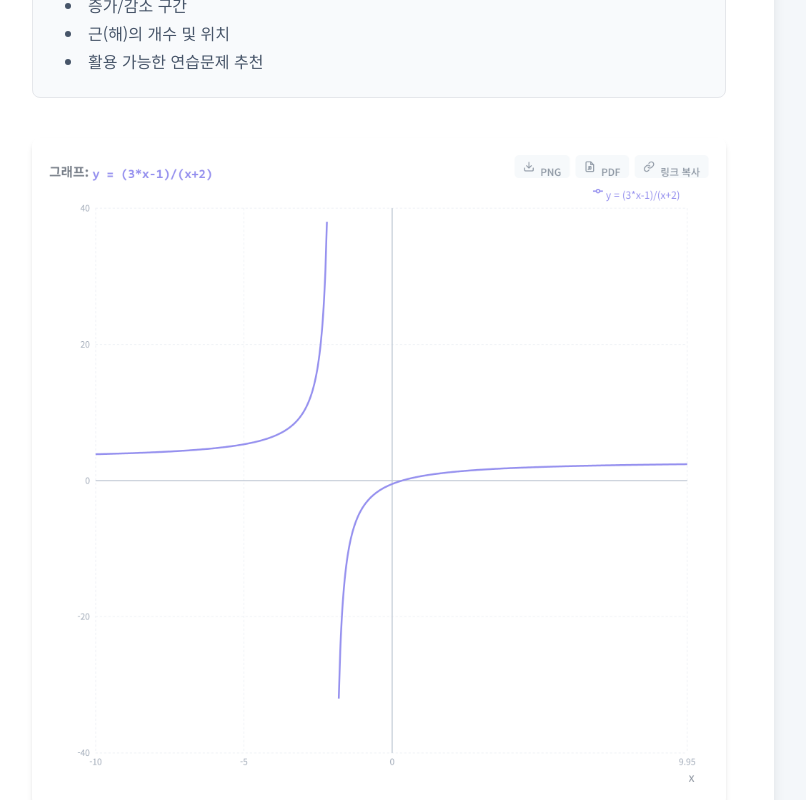
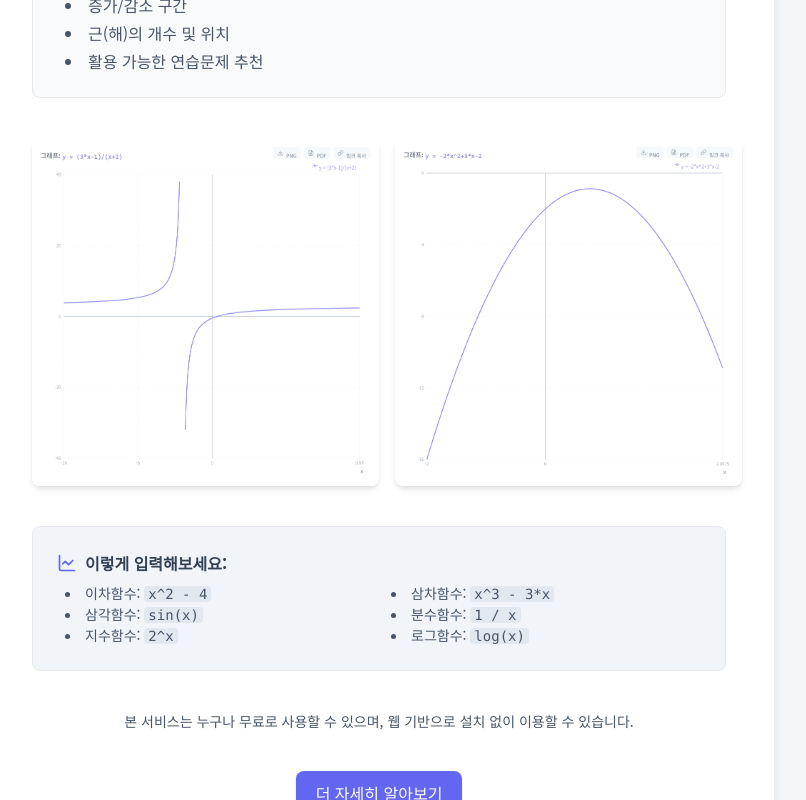
Before and after one commit to kkoshil/function-graph-ai-helper, a React (Vite) app: page / in a window 1280 px wide. Shown: the part 720-1520 px from the top of the page, without its empty margins (459-1265 px from the left). Built offline with nearby package versions, Linux system fonts and the light colour scheme; no server answers.

Commit message:
Modify Welcome.tsx & example-graph1,2 ver2

```diff
--- a/src/components/Welcome.tsx
+++ b/src/components/Welcome.tsx
@@ -39,17 +39,17 @@ export const Welcome: React.FC = () => {
         </ul>
       </div>
 
-      {/* 그래프 예시 이미지 */}
-      <div className="w-full max-w-3xl space-y-4">
+      {/* 그래프 예시 이미지 - 가로 정렬 */}
+      <div className="w-full max-w-3xl flex flex-col sm:flex-row gap-4">
         <img
           src="/example-graph1.png"
-          alt="분수함수 그래프 예시"
-          className="rounded-lg shadow-md w-full"
+          alt="이차함수 그래프 예시"
+          className="rounded-lg shadow-md w-full sm:w-1/2"
         />
         <img
           src="/example-graph2.png"
-          alt="이차함수 그래프 예시"
-          className="rounded-lg shadow-md w-full"
+          alt="삼각함수 그래프 예시"
+          className="rounded-lg shadow-md w-full sm:w-1/2"
         />
       </div>
 
```
